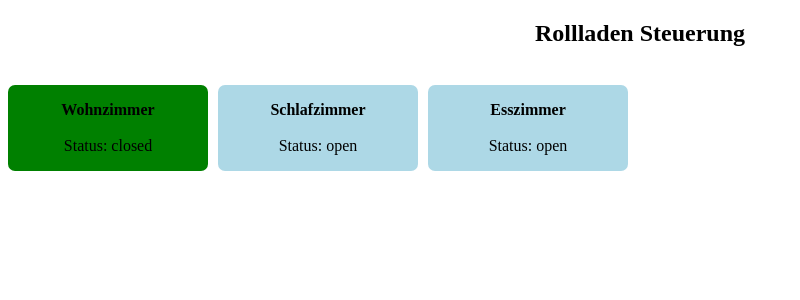
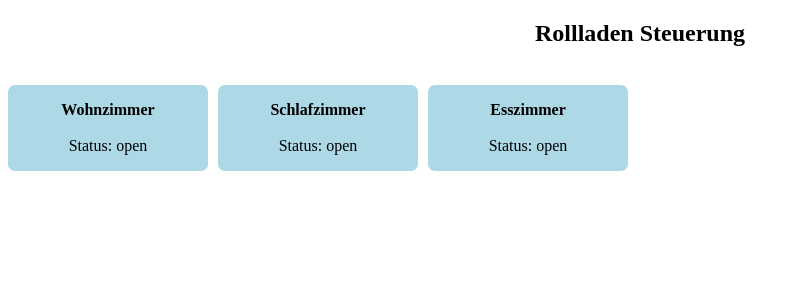
Before and after one commit to Jogi04/Rollladensteuerung, a Flask app: page / in a window 1280 px wide. Shown: the top 300 px of the page, without its empty margins (0-800 px from the left). Run offline with Flask 2, Linux system fonts and the light colour scheme.

Commit message:
minor renamings

```diff
--- a/app.py
+++ b/app.py
@@ -7,7 +7,7 @@ app = Flask(__name__)
 
 
 @app.route('/')
-def index():
+def home():
     config = configparser.ConfigParser()
     config.read('shutters.ini')
     shutters = []
@@ -21,13 +21,13 @@ def room(room_name):
     return render_template(f'{room_name.lower()}.html')
 
 
-@app.route('/handle_data', methods=['POST'])
-def handle_data():
+@app.route('/handle_shutter_change', methods=['POST'])
+def handle_shutter_change():
     form = request.form
     form_dict = form.to_dict()
 
     # call client class to send data to shutter control server in a new thread
-    # sends data "open" or "close" to specified ip
+    # sends data "open" or "close" to specified ip on port 80
 
     def send_data():
         Client(form_dict['change'], (form_dict['ip'], 80))
--- a/shutters.ini
+++ b/shutters.ini
@@ -1,7 +1,7 @@
 [Wohnzimmer]
 room: Wohnzimmer
 ip: 192.168.178.89
-state: closed
+state: open
 
 [Schlafzimmer]
 room: Schlafzimmer
--- a/templates/home.html
+++ b/templates/home.html
@@ -5,9 +5,9 @@
     <div class="container">
         {% for shutter in shutters %}
             {% if shutter.state == 'open' %}
-                <a href="/{{ shutter.room }}" style="background:lightblue;">
+                <a href="/{{ shutter.room.lower() }}" style="background:lightblue;">
             {% else %}
-                <a href="/{{ shutter.room }}" style="background:green;">
+                <a href="/{{ shutter.room.lower() }}" style="background:green;">
             {% endif %}
                 <div>
                     <b>{{ shutter.room }}</b>
--- a/templates/wohnzimmer.html
+++ b/templates/wohnzimmer.html
@@ -1,13 +1,13 @@
 {% extends 'base.html' %}
 {% block content %}
     <h2>Wohnzimmer</h2>
-    <form action="/handle_data" method="POST">
+    <form action="/handle_shutter_change" method="POST">
         <input type="hidden" name="change" value="open" />
         <input type="hidden" name="room" value="wohnzimmer"/>
         <input type="hidden" name="ip" value="192.168.178.78"/>
         <input type="submit" value="Öffnen" />
     </form>
-    <form action="/handle_data" method="POST">
+    <form action="/handle_shutter_change" method="POST">
         <input type="hidden" name="change" value="close" />
         <input type="hidden" name="room" value="wohnzimmer"/>
         <input type="hidden" name="ip" value="192.168.178.78"/>
```
